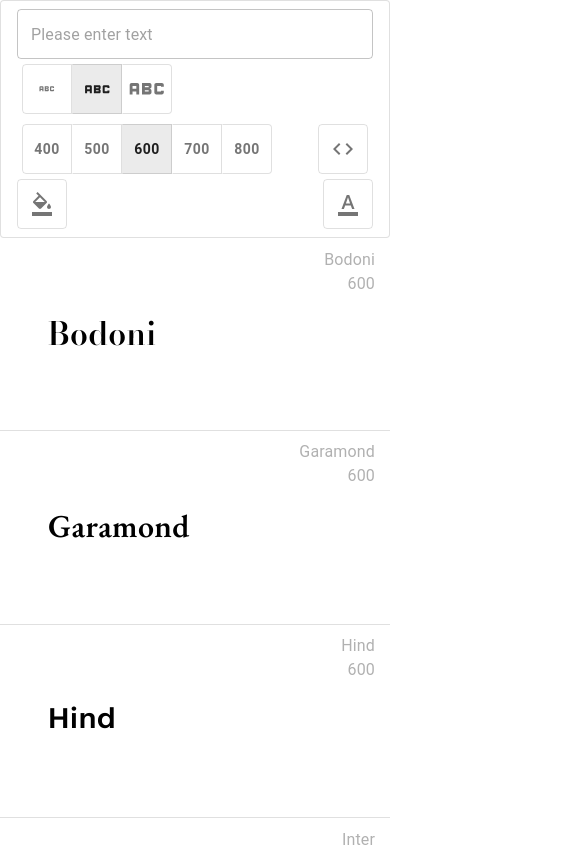
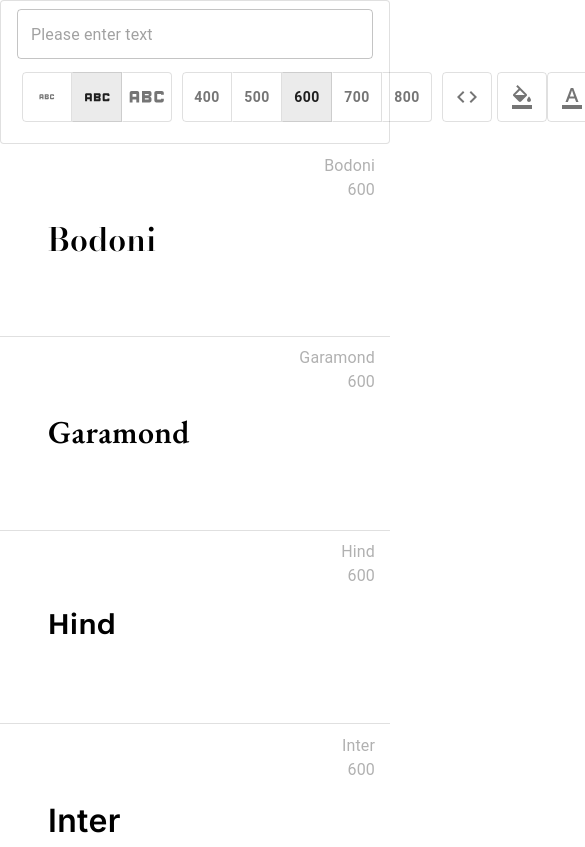
Before and after one commit to arthurfincham/font-app, a React (Create React App) app: page / in a window 390 px wide. Shown: the top 847 px of the page, 585 px wide, since content can reach past the window. Built offline with nearby package versions, Linux system fonts and the light colour scheme.

Commit message:
add breakpoints for Navbar

```diff
--- a/src/App.js
+++ b/src/App.js
@@ -2,6 +2,8 @@ import { useState, useRef, useEffect } from 'react';
 import PreviewTable from './components/PreviewTable';
 import Navbar from './components/Navbar';
 import { ThemeProvider } from 'styled-components';
+import { createTheme } from '@mui/material/styles';
+
 import { GlobalStyles } from './global';
 
 function App() {
@@ -22,10 +24,20 @@ function App() {
   const [bodyColor, setBodyColor] = useState('#FFF');
   const [textColor, setTextColor] = useState('#000');
 
-  const colorTheme = {
+  const colorTheme = createTheme({
     body: bodyColor,
     text: textColor,
-  };
+    breakpoints: {
+      values: {
+        xxs: 0, // small phone
+        xs: 300, // phone
+        sm: 600, // tablets
+        md: 900, // small laptop
+        lg: 1200, // desktop
+        xl: 1536, // large screens
+      },
+    },
+  });
 
   useEffect(() => {
     console.log(previewText.length);
--- a/src/components/Navbar.js
+++ b/src/components/Navbar.js
@@ -28,19 +28,37 @@ export default function Navbar({
         elevation={0}
         sx={{
           display: 'flex',
+          flexDirection: {
+            xs: 'column',
+            md: 'row',
+          },
           padding: '.5em 1em .5em 1em',
           justifyContent: 'space-between',
           alignItems: 'center',
           border: (theme) => `1px solid ${theme.palette.divider}`,
-          flexWrap: 'wrap',
         }}
       >
         <PreviewInput updatePreviewText={updatePreviewText} previewInput={previewInput} previewText={previewText} />
-        <FontSize fontSize={fontSize} setFontSize={setFontSize} />
-        <FontWeight fontWeight={fontWeight} setFontWeight={setFontWeight} />
-        <CodeSnippet codeDisplay={codeDisplay} setCodeDisplay={setCodeDisplay} />
-        <BodyColor setBodyColor={setBodyColor} bodyColor={bodyColor} />
-        <TextColor setTextColor={setTextColor} textColor={textColor} />
+        <Paper
+          elevation={0}
+          sx={{
+            display: 'flex',
+            padding: '.5em 1em .5em 1em',
+            justifyContent: 'space-between',
+            alignItems: 'center',
+            width: {
+              xs: '100%',
+              md: 'auto',
+              lg: 'auto',
+            },
+          }}
+        >
+          <FontSize fontSize={fontSize} setFontSize={setFontSize} />
+          <FontWeight fontWeight={fontWeight} setFontWeight={setFontWeight} />
+          <CodeSnippet codeDisplay={codeDisplay} setCodeDisplay={setCodeDisplay} />
+          <BodyColor setBodyColor={setBodyColor} bodyColor={bodyColor} />
+          <TextColor setTextColor={setTextColor} textColor={textColor} />
+        </Paper>
       </Paper>
     </Box>
   );
--- a/src/components/PreviewInput.js
+++ b/src/components/PreviewInput.js
@@ -3,7 +3,7 @@ import OutlinedInput from '@mui/material/OutlinedInput';
 
 export default function PreviewInput({ updatePreviewText, previewInput, previewText }) {
   return (
-    <FormControl sx={{ width: '50ch', display: 'flex', justifyContent: 'center' }}>
+    <FormControl sx={{ width: { lg: '30%', md: '40%', xs: '100%' }, display: 'flex', justifyContent: 'center' }}>
       <OutlinedInput
         value={previewText}
         ref={previewInput}
```
